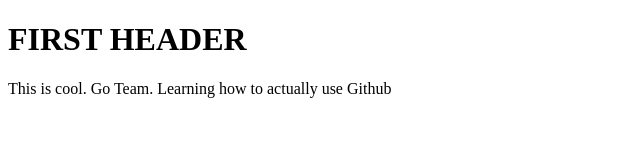
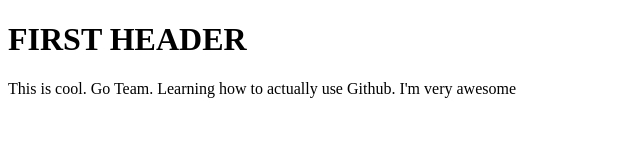
Before and after one commit to katepars/firstrepo, a plain HTML site: page Untitled-1.html in a window 1280 px wide. Shown: the whole page, without its empty margins (0-640 px from the left). Drawn offline with Linux system fonts and the light colour scheme.

Commit message:
Update Untitled-1.html

```diff
--- a/Untitled-1.html
+++ b/Untitled-1.html
@@ -9,6 +9,6 @@
 </head>
 <body>
     <h1>FIRST HEADER</h1>
-    <p> This is cool. Go Team. Learning how to actually use Github </p>
+    <p> This is cool. Go Team. Learning how to actually use Github. I'm very awesome </p>
 </body>
 </html>
```
